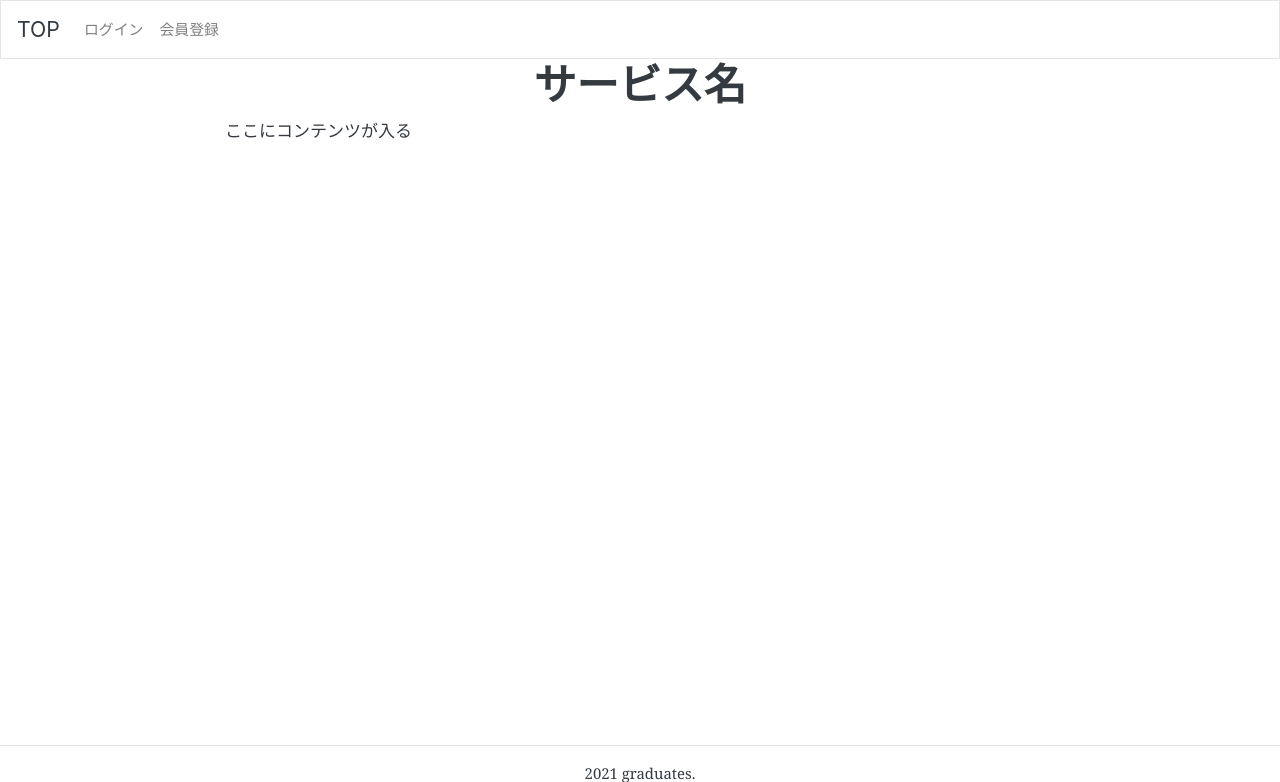
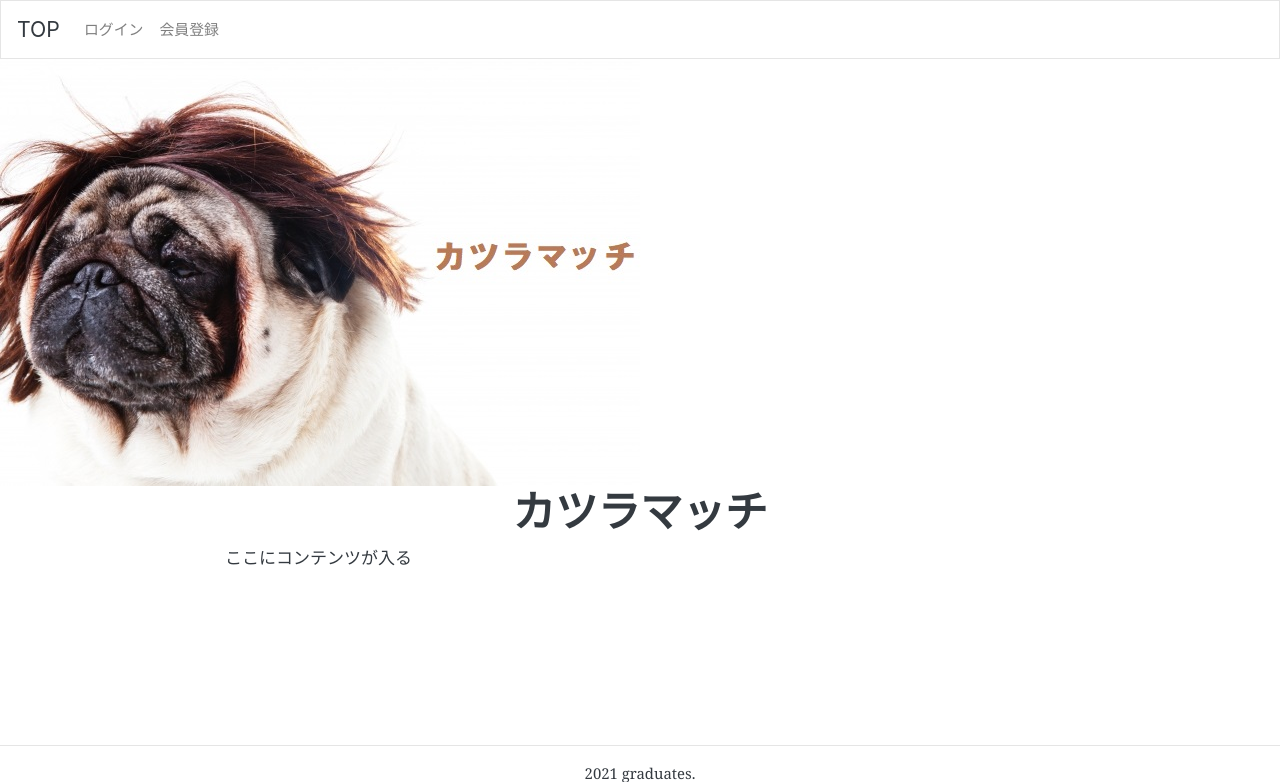
Before and after one commit to doctor0siki/team-b_2, a PHP site: template app/View/top/index.twig in a window 1280 px wide. Shown: the top 782 px of the page. Run offline with PHP 8.4, Linux system fonts and the light colour scheme; the template is opened without the code that fills it, so the values that code supplies are empty; some libraries are stand-ins or nearby versions.

Commit message:
add index

```diff
--- a/app/View/top/index.twig
+++ b/app/View/top/index.twig
@@ -10,8 +10,9 @@
 
 {#ここから表示したい情報を記載します。#}
 {% block page_content %}
+    <img src="../../../public/assets/images/MainImage.jpg" class="img-fluid" alt="Responsive image">
     <div class="page-header text-center">
-        <h1>サービス名</h1>
+        <h1>カツラマッチ</h1>
     </div>
     <div class="container">
         <div class="box">
```
Also changed, not shown: public/assets/images/MainImage.jpg (added), public/assets/images/MainLogo.png (added), 1 other file.
